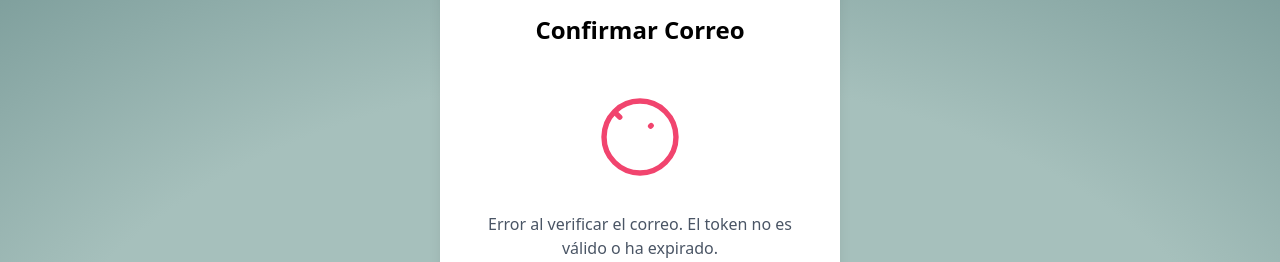
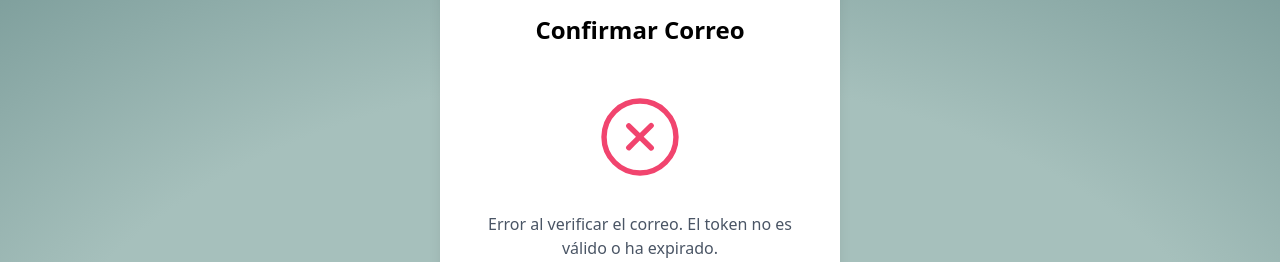
Before and after one commit to sogeking-pixel/frontend_cita_medica, a React (Vite) app in the folder web-react-frontend/: page /confirmar-correo in a window 1280 px wide. Shown: the part 307-569 px from the top of the page. Built offline with nearby package versions, Linux system fonts and the light colour scheme; no server answers.

Commit message:
improvemented the animations for loop depens if currentEstado is verificado

```diff
--- a/web-react-frontend/src/components/StatusEmail.jsx
+++ b/web-react-frontend/src/components/StatusEmail.jsx
@@ -32,7 +32,7 @@ const StatusEmail = ({ estado, onVolverInicio, animations }) => {
       <Lottie
         animationData={animations[currentEstado]}
         style={{ height: 150 }}
-        loop={true}
+        loop={currentEstado === "verificando"}
       />
       <p className="text-gray-600 mb-6 max-w-sm">{mensajes[currentEstado]}</p>
       {currentEstado === "exito" && (
```
